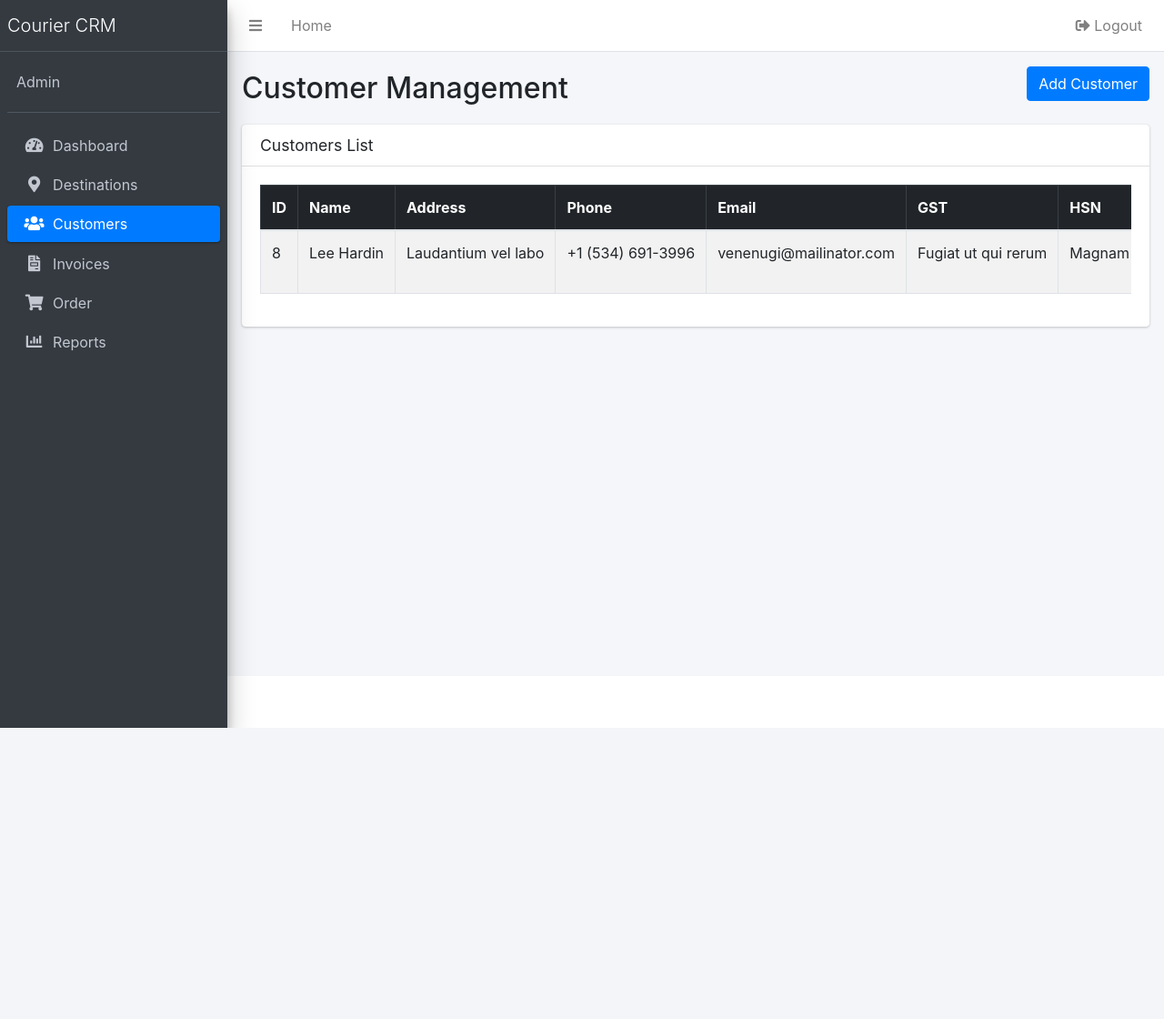
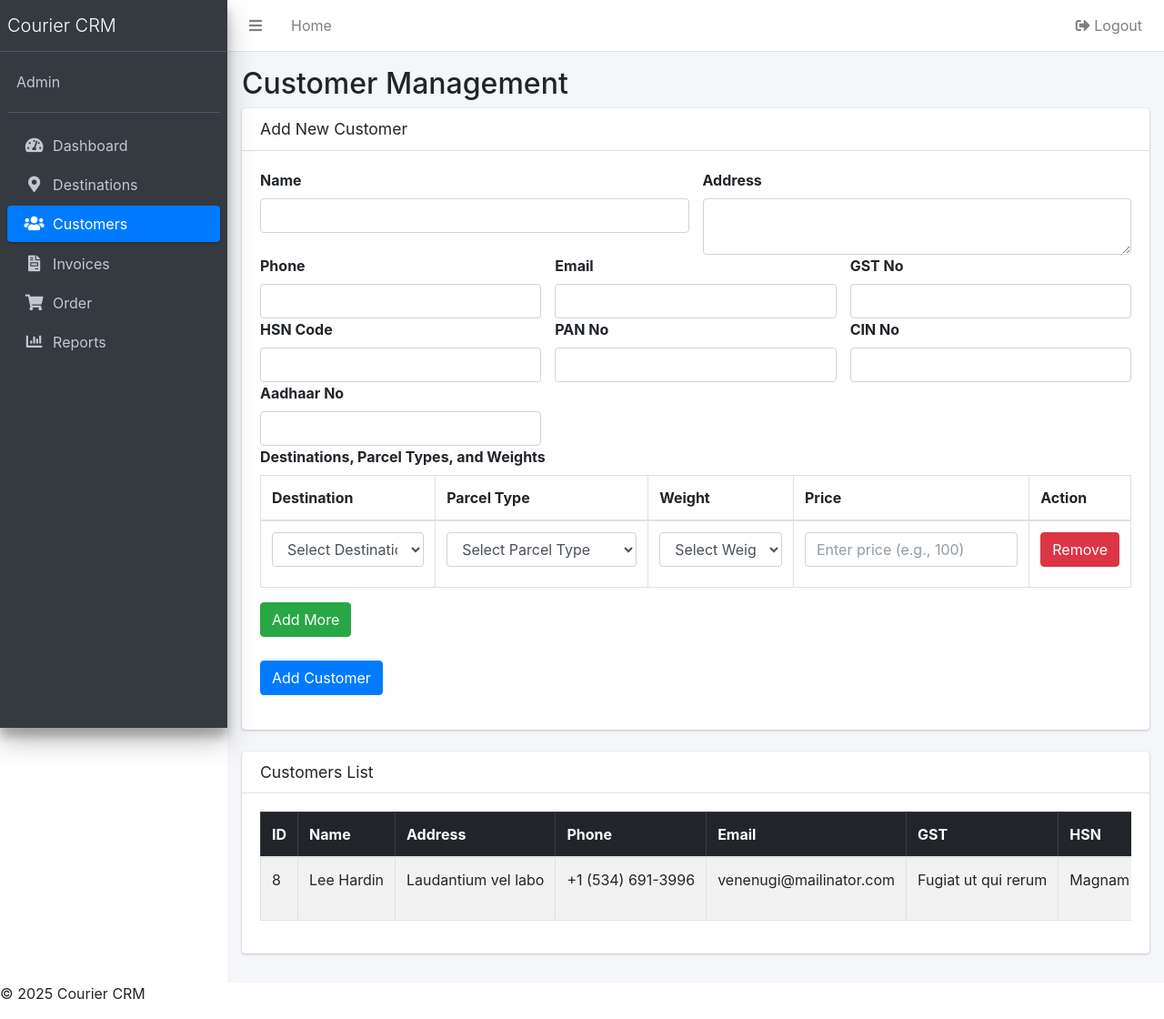
Before and after one commit to UKY171991/alok-crm, a PHP site: page /alok-crm/customers.php in a window 1280 px wide. Shown: the whole page at 91% size. Before the commit the page ends 800 px from the top, so only its background shows below. Run offline with PHP 8.4, Linux system fonts and the light colour scheme; the visitor is signed in with stand-in values (Sample User, id 1); data comes from the database, SQL or seed files in the repository; some libraries are stand-ins or nearby versions.

Commit message:
Update customers.php

```diff
--- a/customers.php
+++ b/customers.php
@@ -11,40 +11,74 @@ include 'inc/sidebar.php';
 
 <main class="content-wrapper">
     <div class="container-fluid p-3">
-        <div class="d-flex justify-content-between align-items-center mb-3">
-            <h2 class="mb-0">Customer Management</h2>
-            <button class="btn btn-primary" data-bs-toggle="modal" data-bs-target="#addCustomerModal">Add Customer</button>
-        </div>
+        <h2>Customer Management</h2>
 
-        <!-- Add Customer Modal -->
-        <div class="modal fade" id="addCustomerModal" tabindex="-1" aria-labelledby="addCustomerModalLabel" aria-hidden="true">
-            <div class="modal-dialog modal-xl">
-                <div class="modal-content">
-                    <div class="modal-header">
-                        <h5 class="modal-title" id="addCustomerModalLabel">Add New Customer</h5>
-                        <button type="button" class="btn-close" data-bs-dismiss="modal" aria-label="Close"></button>
+        <!-- Shared Form -->
+        <div class="card mb-4">
+            <div class="card-header"><h3 class="card-title" id="formTitle">Add New Customer</h3></div>
+            <div class="card-body">
+                <form id="customerForm">
+                    <input type="hidden" name="id" id="customer_id">
+                    <div class="row">
+                        <div class="col-md-6"><label>Name</label><input type="text" name="name" id="name" class="form-control" required></div>
+                        <div class="col-md-6"><label>Address</label><textarea name="address" id="address" class="form-control" rows="2" required></textarea></div>
+                        <div class="col-md-4"><label>Phone</label><input type="text" name="phone" id="phone" class="form-control" required></div>
+                        <div class="col-md-4"><label>Email</label><input type="email" name="email" id="email" class="form-control"></div>
+                        <div class="col-md-4"><label>GST No</label><input type="text" name="gst_no" id="gst_no" class="form-control"></div>
+                        <div class="col-md-4"><label>HSN Code</label><input type="text" name="hsn_code" id="hsn_code" class="form-control"></div>
+                        <div class="col-md-4"><label>PAN No</label><input type="text" name="pan_no" id="pan_no" class="form-control"></div>
+                        <div class="col-md-4"><label>CIN No</label><input type="text" name="cin_no" id="cin_no" class="form-control"></div>
+                        <div class="col-md-4"><label>Aadhaar No</label><input type="text" name="aadhaar_no" id="aadhaar_no" class="form-control"></div>
+                        <div class="col-md-12">
+                            <label>Destinations, Parcel Types, and Weights</label>
+                            <table class="table table-bordered" id="multiOptionsTable">
+                                <thead>
+                                    <tr>
+                                        <th>Destination</th>
+                                        <th>Parcel Type</th>
+                                        <th>Weight</th>
+                                        <th>Price</th>
+                                        <th>Action</th>
+                                    </tr>
+                                </thead>
+                                <tbody>
+                                    <tr>
+                                        <td>
+                                            <select name="destination[]" class="form-control" required>
+                                                <option value="">Select Destination</option>
+                                            </select>
+                                        </td>
+                                        <td>
+                                            <select name="parcel_type[]" class="form-control" required>
+                                                <option value="">Select Parcel Type</option>
+                                                <option value="Document & Light Parcel">Document & Light Parcel</option>
+                                                <option value="Premium">Premium</option>
+                                                <option value="Bulk Load Parcel">Bulk Load Parcel</option>
+                                            </select>
+                                        </td>
+                                        <td>
+                                            <select name="weight[]" class="form-control weight-select" required>
+                                                <option value="">Select Weight</option>
+                                                <option value="Upto 100 gm">Upto 100 gm</option>
+                                                <option value="Upto 500 gm">Upto 500 gm</option>
+                                                <option value="Addl 500 gm">Addl 500 gm</option>
+                                            </select>
+                                        </td>
+                                        <td>
+                                            <input type="text" name="price[]" class="form-control" placeholder="Enter price (e.g., 100)" required>
+                                        </td>
+                                        <td>
+                                            <button type="button" class="btn btn-danger remove-row">Remove</button>
+                                        </td>
+                                    </tr>
+                                </tbody>
+                            </table>
+                            <button type="button" class="btn btn-success" id="addRow">Add More</button>
+                        </div>
                     </div>
-                    <form id="customerFormModal">
-                        <div class="modal-body">
-                            <input type="hidden" name="id" id="customer_id_modal">
-                            <div class="row">
-                                <div class="col-md-6"><label>Name</label><input type="text" name="name" id="name_modal" class="form-control" required></div>
-                                <div class="col-md-6"><label>Address</label><textarea name="address" id="address_modal" class="form-control" rows="2" required></textarea></div>
-                                <div class="col-md-4"><label>Phone</label><input type="text" name="phone" id="phone_modal" class="form-control" required></div>
-                                <div class="col-md-4"><label>Email</label><input type="email" name="email" id="email_modal" class="form-control"></div>
-                                <div class="col-md-4"><label>GST No</label><input type="text" name="gst_no" id="gst_no_modal" class="form-control"></div>
-                                <div class="col-md-4"><label>HSN Code</label><input type="text" name="hsn_code" id="hsn_code_modal" class="form-control"></div>
-                                <div class="col-md-4"><label>PAN No</label><input type="text" name="pan_no" id="pan_no_modal" class="form-control"></div>
-                                <div class="col-md-4"><label>CIN No</label><input type="text" name="cin_no" id="cin_no_modal" class="form-control"></div>
-                                <div class="col-md-4"><label>Aadhaar No</label><input type="text" name="aadhaar_no" id="aadhaar_no_modal" class="form-control"></div>
-                            </div>
-                        </div>
-                        <div class="modal-footer">
-                            <button type="button" class="btn btn-secondary" data-bs-dismiss="modal">Close</button>
-                            <button type="submit" class="btn btn-primary">Add Customer</button>
-                        </div>
-                    </form>
-                </div>
+                    <button type="submit" class="btn btn-primary mt-3" id="submitBtn">Add Customer</button>
+                </form>
+                <div id="message" class="mt-2"></div>
             </div>
         </div>
 
@@ -123,6 +157,7 @@ include 'inc/sidebar.php';
     }
 </style>
 
+
 <script>
 $(function () {
     function loadCustomers() {
@@ -133,14 +168,14 @@ $(function () {
 
     loadCustomers();
 
-    // Modal form AJAX submit
-    $('#customerFormModal').on('submit', function(e) {
+    $("#customerForm").on("submit", function (e) {
         e.preventDefault();
-        var $btn = $(this).find('button[type="submit"]');
-        $btn.prop('disabled', true).text('Processing...');
-        $.post('save_customer.php', $(this).serialize(), function(res) {
-            $btn.prop('disabled', false).text('Add Customer');
-            $('#addCustomerModal').modal('hide');
+        $.post("save_customer.php", $(this).serialize(), function (res) {
+            $("#message").html(res);
+            $("#customerForm")[0].reset();
+            $("#formTitle").text("Add New Customer");
+            $("#submitBtn").text("Add Customer");
+            $("#customer_id").val('');
             loadCustomers();
         });
     });
```
